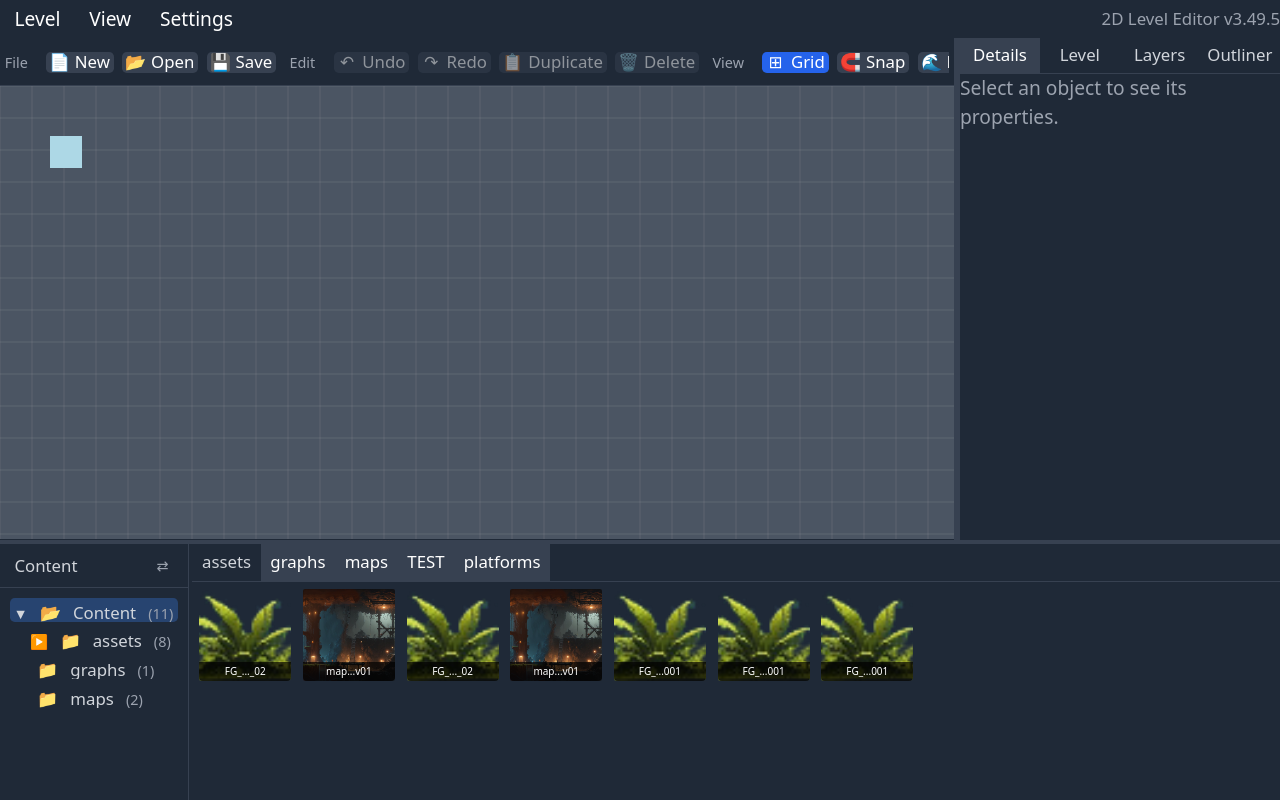
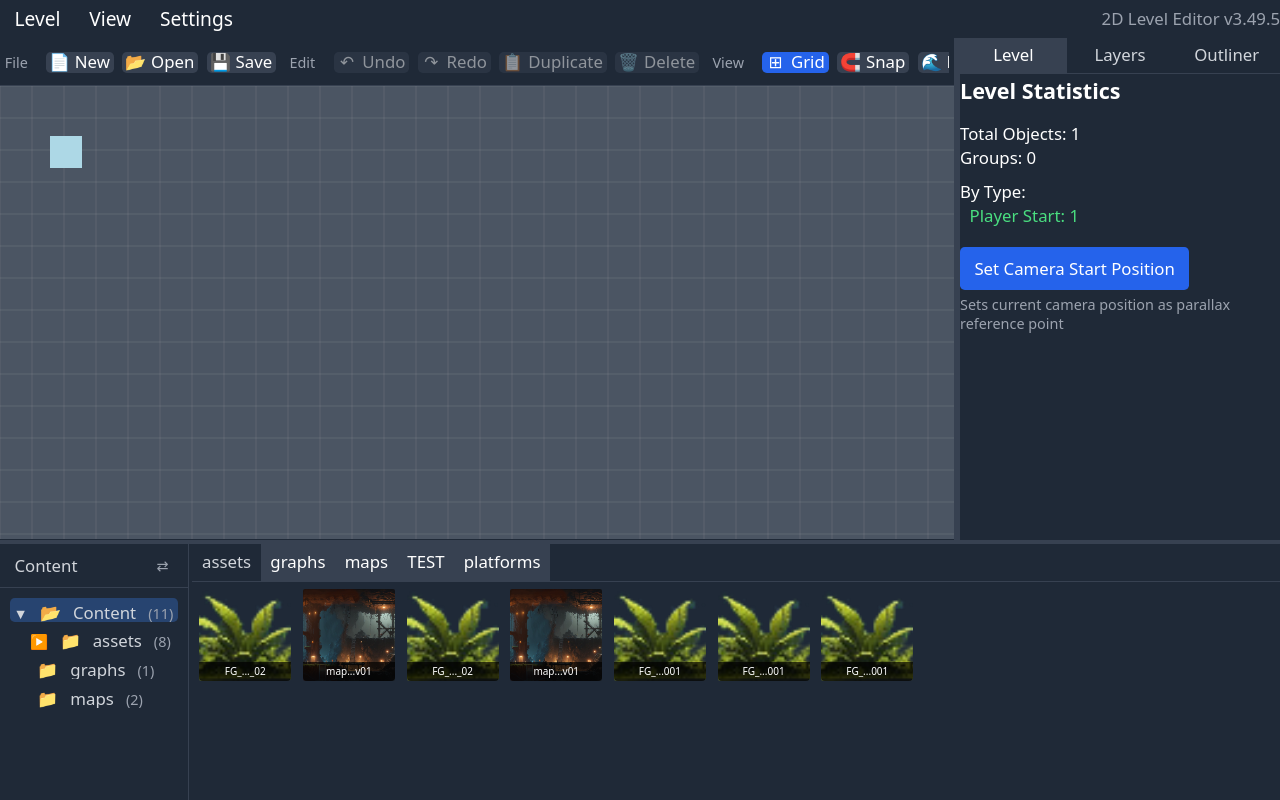
Before and after one commit to anurbis-dev/levelDesigner, a website: page index.html in a window 1280 px wide. Drawn offline with nearby package versions, Linux system fonts and the light colour scheme; no server answers; files whose address does not match are found by name.

Commit message:
статистика уровня перенесена в закладку details. Таб Level удалён.

```diff
--- a/index.html
+++ b/index.html
@@ -88,7 +88,6 @@
         <aside id="right-panel" class="bg-gray-900 flex flex-col">
             <div class="flex border-b border-gray-700 flex-shrink-0">
                 <button data-tab="details" class="tab-right active" id="details-tab">Asset</button>
-                <button data-tab="level" class="tab-right">Level</button>
                 <button data-tab="layers" class="tab-right">Layers</button>
                 <button data-tab="outliner" class="tab-right">Outliner</button>
             </div>
@@ -99,10 +98,6 @@
             <div class="flex-grow overflow-y-auto">
                 <div id="details-content-panel" class="tab-content-right">
                      <p class="text-gray-400">Select an object to see its properties.</p>
-                </div>
-                 <div id="level-content-panel" class="tab-content-right hidden">
-                    <h3 class="text-md font-bold mb-2">Level Stats</h3>
-                    <div id="level-stats-content"></div>
                 </div>
                 <div id="layers-content-panel" class="tab-content-right hidden">
                      <!-- Layers content here -->
--- a/src/core/LevelEditor.js
+++ b/src/core/LevelEditor.js
@@ -1131,7 +1131,6 @@ export class LevelEditor {
         this.detailsPanel.render();
         this.outlinerPanel.render();
         this.layersPanel.render();
-        this.updateLevelStatsPanel();
     }
 
 
--- a/src/ui/DetailsPanel.js
+++ b/src/ui/DetailsPanel.js
@@ -91,9 +91,20 @@ export class DetailsPanel {
     }
 
     renderNoSelection() {
-        this.container.innerHTML = '<p class="text-gray-400">Select an object to see its properties.</p>';
-        // Update tab title for no selection case
-        this.updateTabTitle();
+        // Show level content when no object is selected
+        if (this.levelEditor && this.levelEditor.cachedLevelStats) {
+            this.renderLevelContent();
+
+            // Update tab title to show we're showing level content
+            const detailsTab = document.getElementById('details-tab');
+            if (detailsTab) {
+                detailsTab.textContent = 'Level';
+            }
+        } else {
+            this.container.innerHTML = '<p class="text-gray-400">Select an object to see its properties.</p>';
+            // Update tab title for no selection case
+            this.updateTabTitle();
+        }
     }
 
     renderSingleObject(obj) {
@@ -592,6 +603,66 @@ export class DetailsPanel {
         return null;
     }
 
+    renderLevelContent() {
+        const stats = this.levelEditor.cachedLevelStats;
+        const playerStartCount = stats?.byType?.player_start || 0;
+
+        // Generate Player Start display with color coding
+        const playerStartText = playerStartCount === 1 ? 'Player Start: 1' :
+                               playerStartCount === 0 ? 'Player Start: 0' :
+                               `Player Start: ${playerStartCount}`;
+        const playerStartClass = playerStartCount === 1 ? 'text-green-400' :
+                                playerStartCount === 0 ? 'text-yellow-400' :
+                                'text-red-400 font-bold';
+
+        this.container.innerHTML = `
+            <h3 class="text-lg font-bold mb-3">Level Statistics</h3>
+            <p class="text-sm">Total Objects: ${stats.totalObjects}</p>
+            <p class="text-sm">Groups: ${stats.groups}</p>
+            <div class="mt-2">
+                <p class="text-sm font-medium">By Type:</p>
+                ${Object.entries(stats.byType || {}).map(([type, count]) => {
+                    if (type === 'player_start') {
+                        return `<p class="text-sm ml-2 ${playerStartClass}">${playerStartText}</p>`;
+                    }
+                    return `<p class="text-sm ml-2">${type}: ${count}</p>`;
+                }).join('')}
+            </div>
+            <div class="mt-4">
+                <button id="set-camera-start-position-btn"
+                        class="bg-blue-600 hover:bg-blue-700 text-white px-3 py-2 rounded text-sm font-medium transition-colors">
+                    Set Camera Start Position
+                </button>
+                <p class="text-xs text-gray-400 mt-1">
+                    Sets current camera position as parallax reference point
+                </p>
+            </div>
+        `;
+
+        // Setup button event listener
+        this.setupCameraStartPositionButton();
+    }
+
+    setupCameraStartPositionButton() {
+        const btn = this.container.querySelector('#set-camera-start-position-btn');
+        if (!btn) return;
+
+        // Remove existing listener to avoid duplicates
+        const newBtn = btn.cloneNode(true);
+        btn.parentNode.replaceChild(newBtn, btn);
+
+        newBtn.addEventListener('click', () => {
+            const currentCamera = this.levelEditor.stateManager.get('camera');
+            this.levelEditor.stateManager.set('parallax.startPosition', {
+                x: currentCamera.x,
+                y: currentCamera.y
+            });
+
+            // Show feedback (optional)
+            console.log(`Set camera start position: (${currentCamera.x}, ${currentCamera.y})`);
+        });
+    }
+
     updateTabTitle() {
         const detailsTab = document.getElementById('details-tab');
         if (!detailsTab) return;
@@ -600,7 +671,12 @@ export class DetailsPanel {
         const count = selectedObjects.length;
 
         if (count === 0) {
-            detailsTab.textContent = 'Details';
+            // Check if we're showing level content
+            if (this.levelEditor && this.levelEditor.cachedLevelStats) {
+                detailsTab.textContent = 'Level';
+            } else {
+                detailsTab.textContent = 'Details';
+            }
         } else if (count === 1) {
             detailsTab.textContent = 'Asset';
         } else {
```
